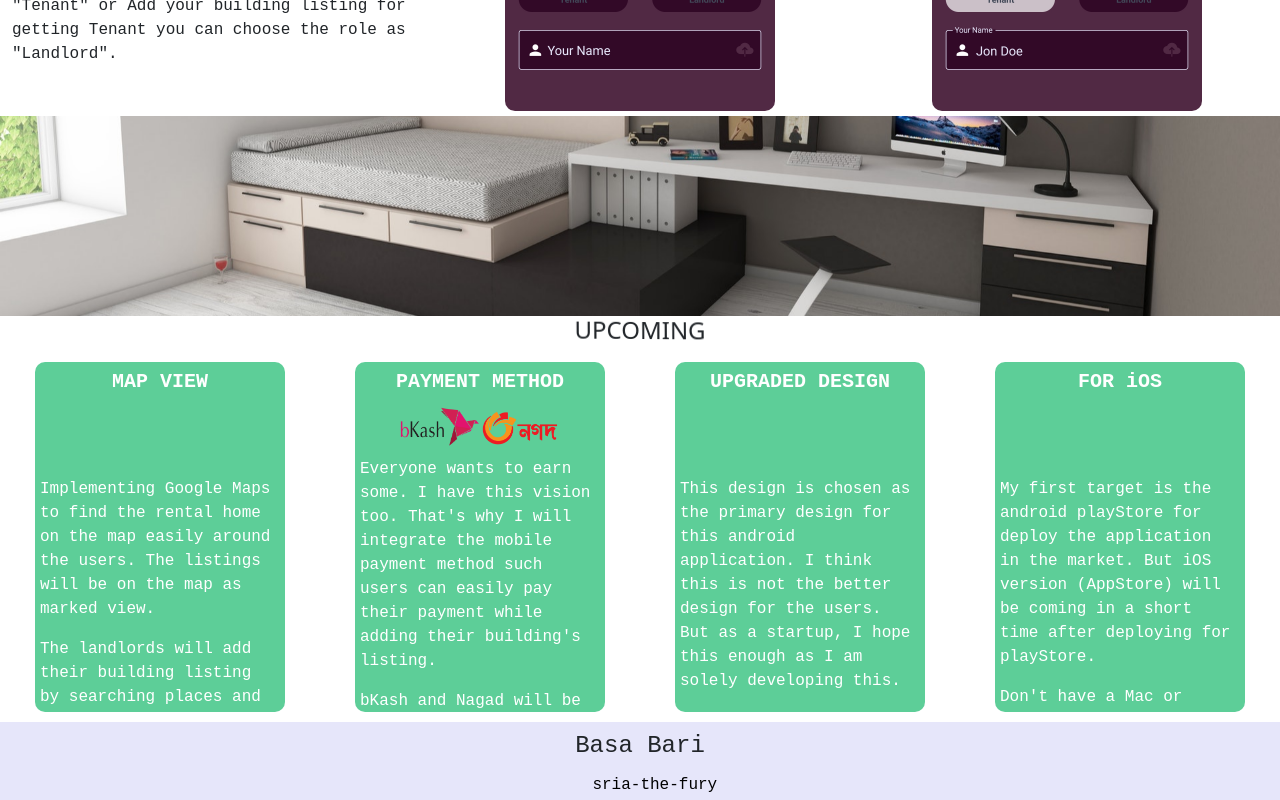
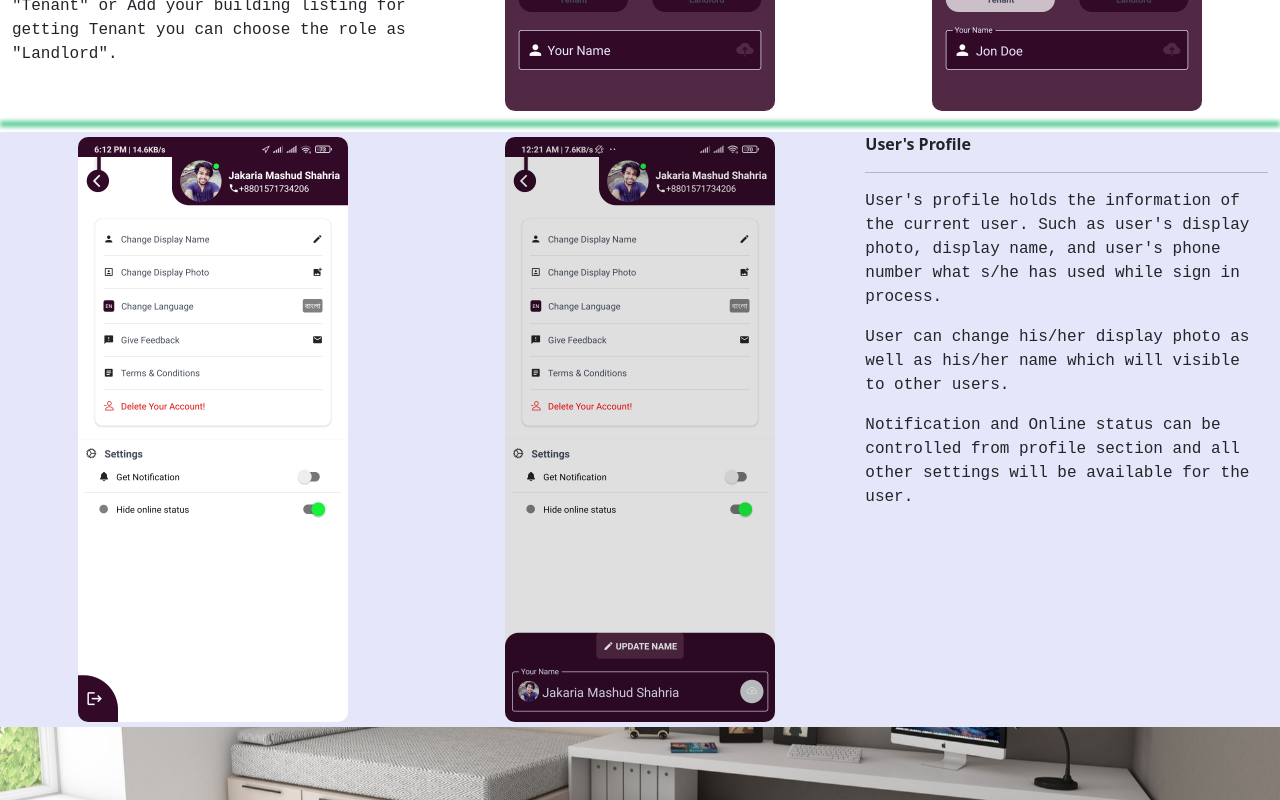
Before and after one commit to sria-the-fury/basa-bari-docs, a Next.js app: page / in a window 1280 px wide. Shown: the part 2380-3180 px from the top of the page. Built offline with nearby package versions, Linux system fonts and the light colour scheme; some icons are missing.

Commit message:
profile as feature added

```diff
--- a/components/sections/Features.js
+++ b/components/sections/Features.js
@@ -2,6 +2,7 @@ import React from 'react';
 import Image from 'next/image';
 import styles from "../../styles/Features.module.css";
 import { Parallax } from 'react-parallax';
+import Separator from "../../utilities/Separator";
 
 const Features = () => {
     return (
@@ -77,6 +78,44 @@ const Features = () => {
                 </div>
             </div>
 
+            <Separator/>
+
+            <div className={'container-fluid'}>
+                <div className="row" style={{backgroundColor: 'lavender'}}>
+                    <div className={"col-lg-4 col-md-4 col-sm-12"}>
+                        <div className={styles.imageAreaContainer}>
+                            <Image src="/assets/features/profile.jpg" height={585} width={270} alt="Phone Auth" className={styles.imageContainer}/>
+                        </div>
+
+                    </div>
+                    <div className={"col-lg-4 col-md-4 col-sm-12"}>
+                        <div className={styles.imageAreaContainer}>
+                            <Image src="/assets/features/profile-name-update.jpg" height={585} width={270} alt="Phone Auth OTP" className={styles.imageContainer}/>
+                        </div>
+                    </div>
+
+
+                    <div className={"col-lg-4 col-md-4 col-sm-12"}>
+                        <div className={styles.featuresHeaders}>
+                            User's Profile
+                        </div>
+                        <hr/>
+                        <div className={styles.paragraphText}>
+                            <p>
+                                User's profile holds the information of the current user. Such as user's display photo, display name, and user's phone number what s/he has used while sign in process.
+                            </p>
+                            <p>
+                                User can change his/her display photo as well as his/her name which will visible to other users.
+                            </p>
+                            <p>
+                                Notification and Online status can be controlled from profile section and all other settings will be available for the user.
+                            </p>
+                        </div>
+                    </div>
+                </div>
+
+            </div>
+
         </section>
 
     );
--- /dev/null
+++ b/utilities/Separator.js
@@ -0,0 +1,9 @@
+import React from 'react';
+
+const Separator = () => {
+    return (
+        <div style={{marginTop: '5px', marginBottom: '5px', padding: '3px', backgroundColor: '#5dce98', filter: 'blur(2px)'}}/>
+    );
+}
+
+export default Separator;
```
Also changed, not shown: public/assets/features/profile-name-update.jpg (added).
